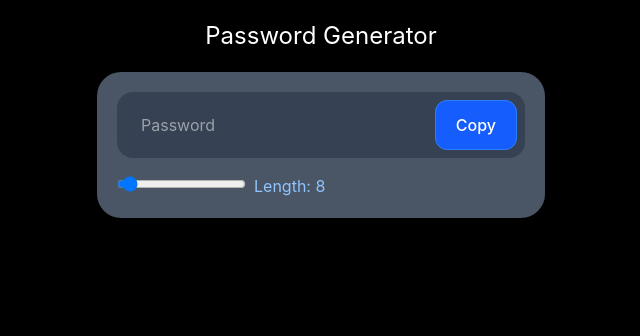
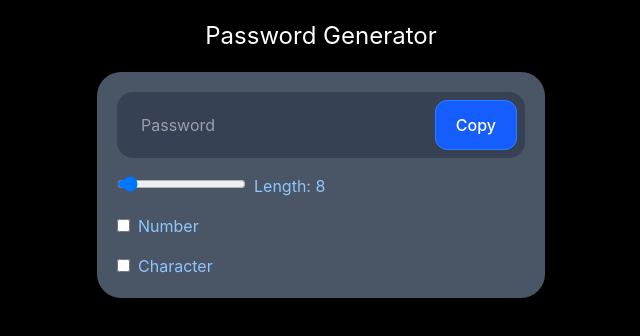
Before and after one commit to Usman8-dev/SecurePassword-Generator, a React (Vite) app: page / in a window 1280 px wide. Shown: the top 336 px of the page, without its empty margins (319-959 px from the left). Built offline with nearby package versions, Linux system fonts and the light colour scheme.

Commit message:
add Number and Character

```diff
--- a/src/App.jsx
+++ b/src/App.jsx
@@ -61,10 +61,39 @@ function App() {
               max={50}
               value={length}
               className="cursor-pointer"
-              onChange={(e)=>{setlength(e.target.value)}}
+              onChange={(e) => {
+                setlength(e.target.value);
+              }}
             />
 
             <label className="text-blue-300 p-2">Length: {length}</label>
+          </div>
+
+          <div className="mt-4">
+            <input
+              type="checkbox"
+              defaultChecked={numberClicked}
+              id="numberInput"
+              onChange={() => {
+                setnumberClicked((prev) => !prev);
+              }}
+            />
+
+            <label htmlFor="numberInput" className="text-blue-300 p-2">Number</label>
+
+          </div>
+          <div className="mt-4">
+            <input
+              type="checkbox"
+              defaultChecked={Char_Clicked}
+              id="charInput"
+              onChange={() => {
+                setChar_Clicked((prev) => !prev);
+              }}
+            />
+
+            <label htmlFor="charInput" className="text-blue-300 p-2">Character</label>
+
           </div>
         </div>
       </div>
```
